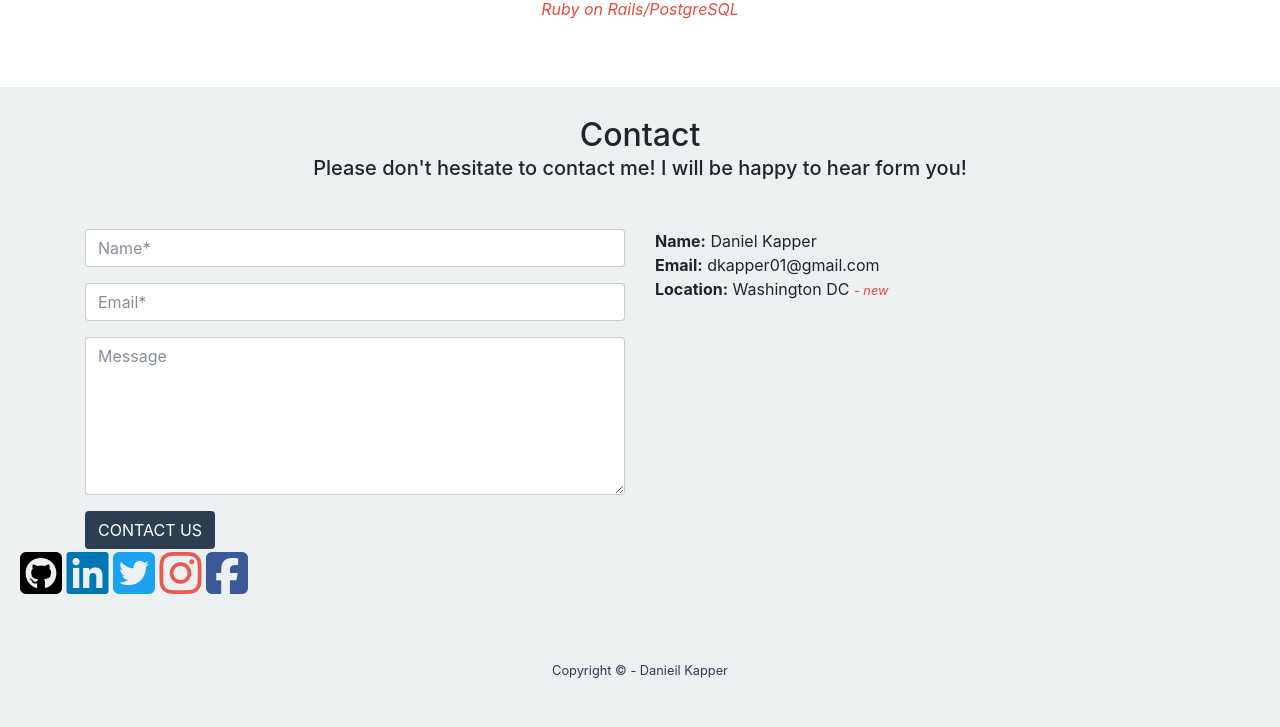
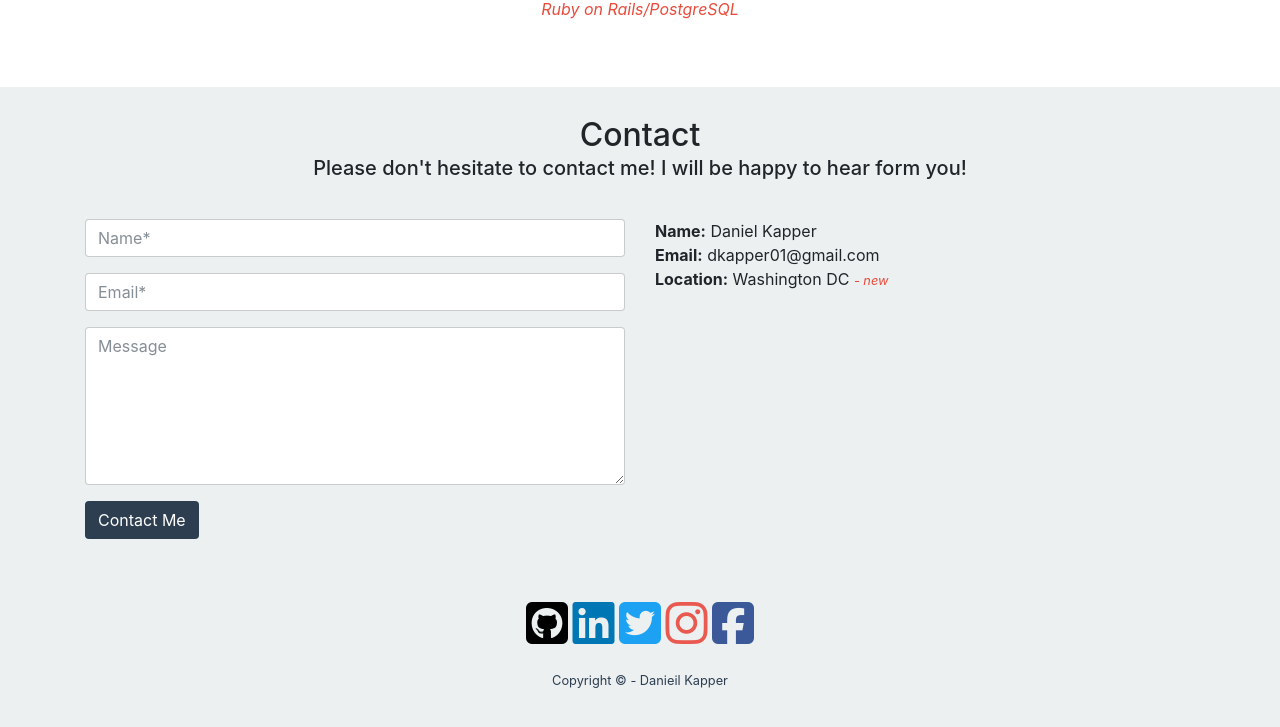
Before and after one commit to dkapper01/Portfolio, a plain HTML site: page index.html in a window 1280 px wide. Shown: the part 1616-2343 px from the top of the page. Drawn offline with nearby package versions, Linux system fonts and the light colour scheme.

Commit message:
fixed contact button

```diff
--- a/index.html
+++ b/index.html
@@ -128,7 +128,7 @@
                 <textarea class="form-control" name="message" placeholder="Message" rows="7" data-form-field="Message"></textarea>
               </div>
               <div>
-                <button type="submit" class="btn btn-m btn-blue btn">CONTACT US</button>
+                <button type="submit" class="btn btn-m btn-blue btn">Contact Me</button>
               </div>
             </form>
           </div>
--- a/newStyle.scss
+++ b/newStyle.scss
@@ -154,7 +154,7 @@ nav {
 	}
 	h5 {
 		text-align: center;
-		margin-bottom: 50px;
+		margin-bottom: 40px;
 	}
 	.btn-blue {
 		background-color: $primary-blue;
@@ -165,10 +165,14 @@ nav {
 	}
 	.footer-name {
 		text-align: center;
-		margin-top: 60px;
+		margin-top: 20px;
 		small {
 			color: $primary-blue;
 		}
+	}
+	.footer-icons {
+		text-align: center;
+		margin-top: 60px;
 	}
 	.fa-facebook-square {
 		color: #3B5998;
```
Also changed, not shown: newStyle.css, 1 other file.
